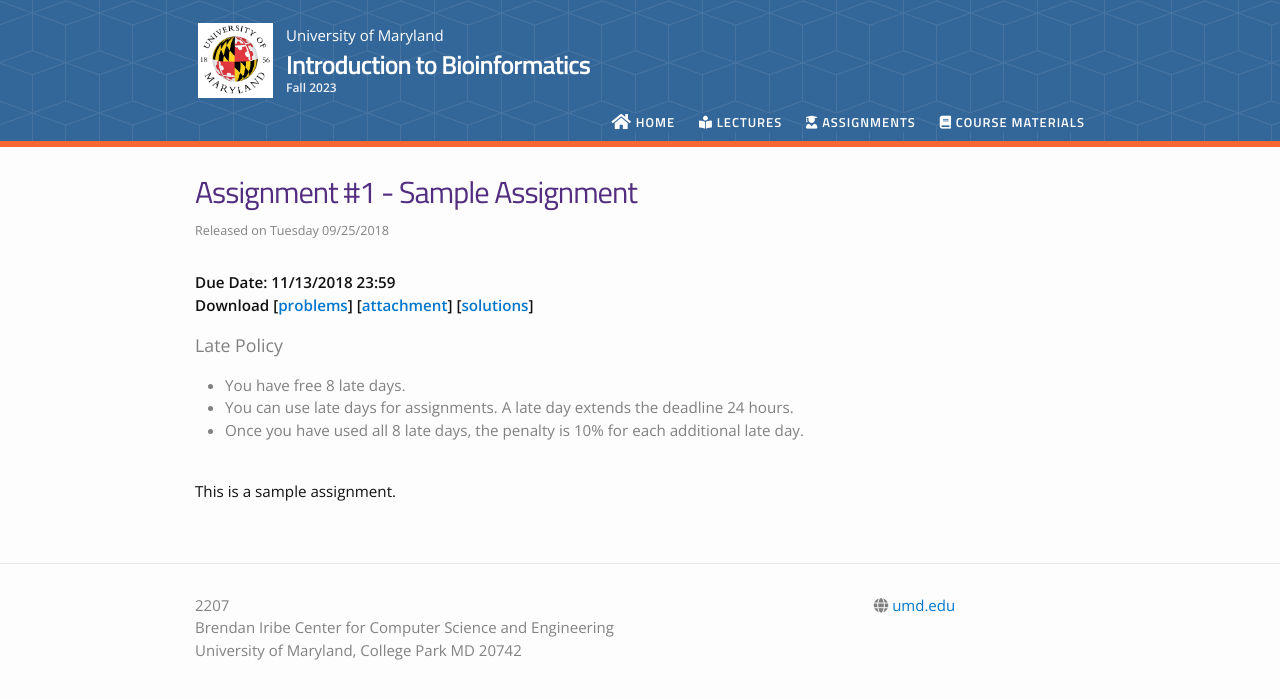
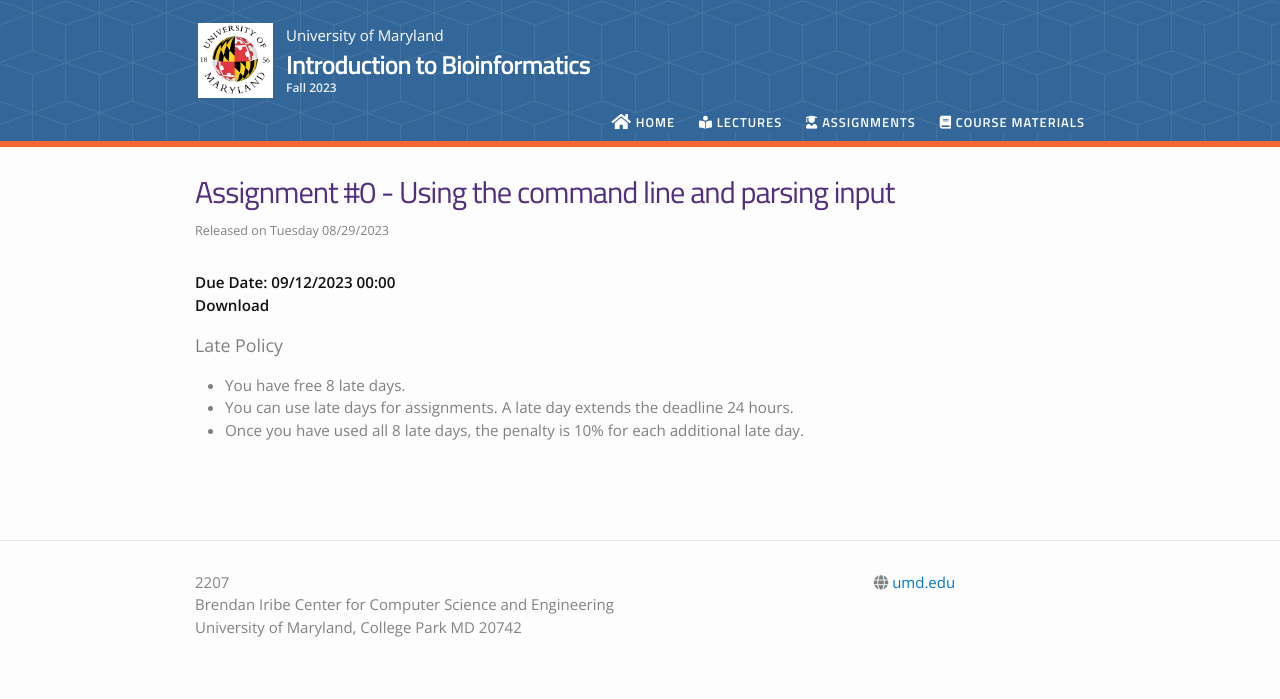
Before and after one commit to umd-cmsc423/f2023, a Jekyll site: the page built from _assignments/01_sample_assignment.md, in a window 1280 px wide. Shown: the top 699 px of the page. Built offline with Jekyll 4.4.1, drawn with Linux system fonts in a browser that asks for light colours; nearby versions of some CDN libraries.

```diff
--- a/_assignments/01_sample_assignment.md
+++ b/_assignments/01_sample_assignment.md
@@ -1,13 +1,12 @@
 ---
 type: assignment
-date: 2018-09-26T4:00:00+4:30
-title: 'Assignment #1 - Sample Assignment'
-pdf: /static_files/assignments/asg.pdf
-attachment: /static_files/assignments/asg.zip
-solutions: /static_files/assignments/asg_solutions.pdf
+date: 2023-08-29
+title: 'Assignment #0 - Using the command line and parsing input'
+#pdf: /static_files/assignments/asg.pdf
+#attachment: /static_files/assignments/asg.zip
+#solutions: /static_files/assignments/asg_solutions.pdf
 due_event:
     type: due
-    date: 2018-11-13T23:59:00+3:30
-    description: 'Assignment #1 due'
+    date: 2023-09-12
+    description: 'Assignment #0 due'
 ---
-This is a sample assignment.
```
Also changed, not shown: _lectures/01_introduction.md (+2 -9 lines), static_files/presentations/lec.jpg.
